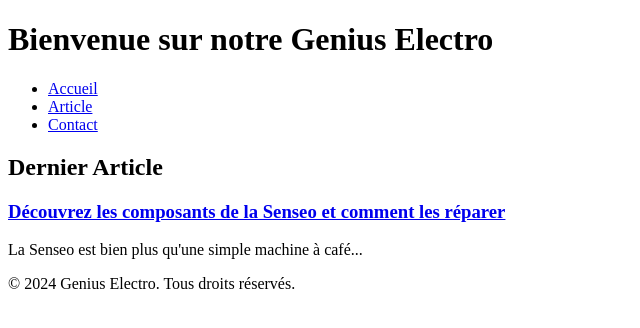
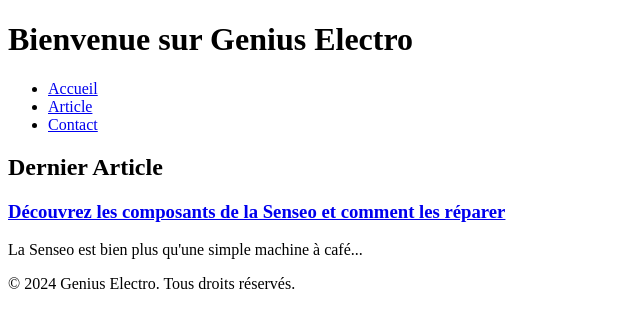
Before and after one commit to GeniusElectro/techcommunityhub, a plain HTML site: page index.html in a window 1280 px wide. Shown: the whole page, without its empty margins (0-640 px from the left). Drawn offline with Linux system fonts and the light colour scheme.

Commit message:
Update index.html

```diff
--- a/index.html
+++ b/index.html
@@ -8,7 +8,7 @@
 <body>
 
 <header>
-  <h1>Bienvenue sur notre Genius Electro</h1>
+  <h1>Bienvenue sur Genius Electro</h1>
   <nav>
     <ul>
       <li><a href="index.html">Accueil</a></li>
```
